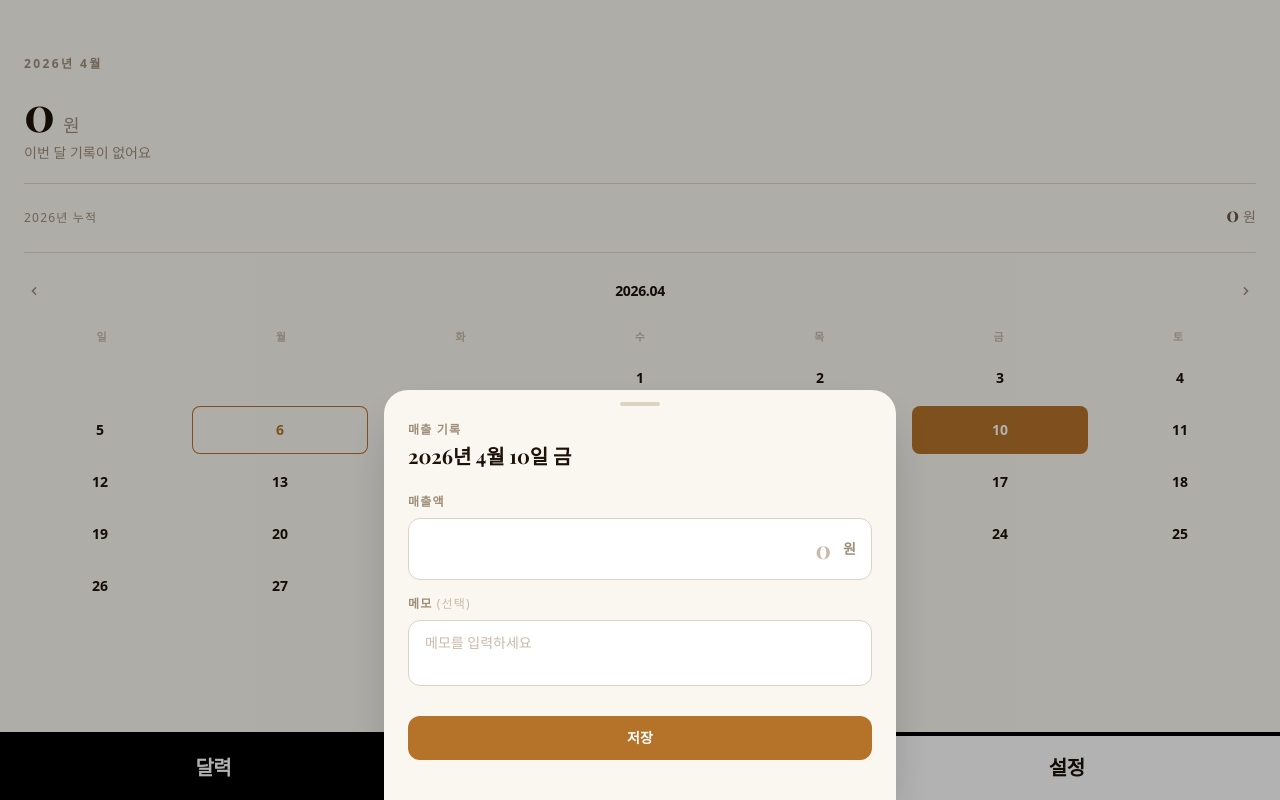
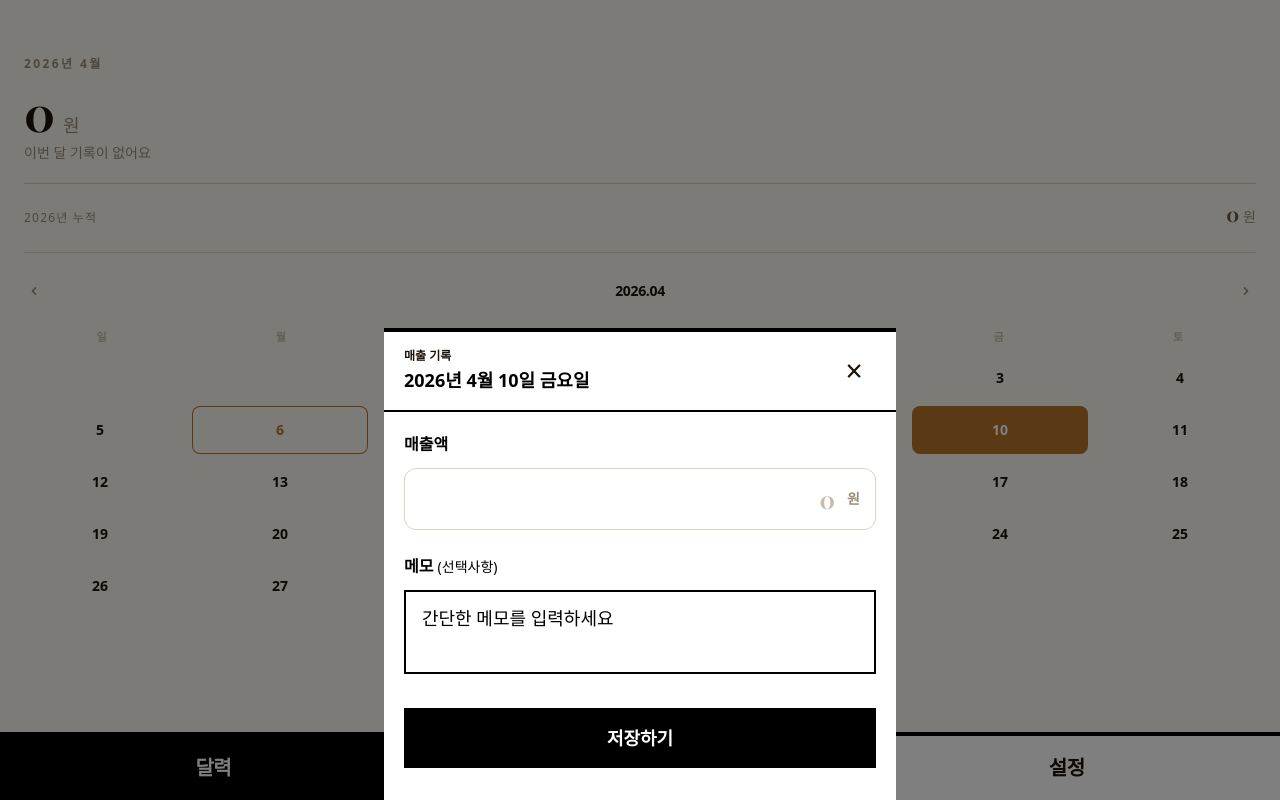
Before and after one commit to sangukO/daily-sales, a Next.js app: page /dashboard in a window 1280 px wide. Both pictures are taken after a click on the button "10". Built offline with nearby package versions, Linux system fonts and the light colour scheme; no server answers; the database is empty.

Commit message:
fix: SalesDayDialog body.overflow 원래 값 복원

```diff
--- a/src/components/calendar/SalesDayDialog.tsx
+++ b/src/components/calendar/SalesDayDialog.tsx
@@ -32,23 +32,19 @@ export default function SalesDayDialog({
   }, []);
 
   useEffect(() => {
+    const orig = document.body.style.overflow;
     document.body.style.overflow = "hidden";
-    return () => { document.body.style.overflow = ""; };
+    return () => { document.body.style.overflow = orig; };
   }, []);
 
   function handleClose() {
     onCloseStart();
     setVisible(false);
-    setTimeout(onClose, 300);
+    setTimeout(onClose, 280);
   }
 
-  const dateStr = date.toLocaleDateString("sv-SE");
-  const displayDate = date.toLocaleDateString("ko-KR", {
-    year: "numeric",
-    month: "long",
-    day: "numeric",
-    weekday: "short",
-  });
+  const DAY_NAMES = ["일요일","월요일","화요일","수요일","목요일","금요일","토요일"];
+  const displayDate = `${date.getFullYear()}년 ${date.getMonth() + 1}월 ${date.getDate()}일 ${DAY_NAMES[date.getDay()]}`;
 
   async function handleSave() {
     if (amount <= 0) { setError("금액을 입력해주세요."); return; }
@@ -57,7 +53,7 @@ export default function SalesDayDialog({
     try {
       await upsertSale({
         ...(existingSale?.id ? { id: existingSale.id } : {}),
-        date: dateStr,
+        date: date.toLocaleDateString("sv-SE"),
         amount,
         memo: memo.trim() || null,
       });
@@ -87,67 +83,65 @@ export default function SalesDayDialog({
 
   return (
     <div
-      className={`fixed inset-0 z-60 flex items-end justify-center bg-black/30 transition-opacity duration-300 ${
-        visible ? "opacity-100" : "opacity-0"
-      }`}
+      className={`fixed inset-0 z-60 flex items-end justify-center transition-opacity duration-280 ${visible ? "opacity-100" : "opacity-0"}`}
+      style={{ backgroundColor: "rgba(0,0,0,0.5)" }}
       onClick={handleClose}
     >
       <div
-        className={`w-full max-w-lg bg-[#FAF7F0] rounded-t-3xl shadow-2xl transition-transform duration-300 ease-out ${
-          visible ? "translate-y-0" : "translate-y-full"
-        }`}
+        className={`w-full max-w-lg bg-white border-t-4 border-black transition-transform duration-280 ease-out ${visible ? "translate-y-0" : "translate-y-full"}`}
         onClick={(e) => e.stopPropagation()}
       >
-        {/* 핸들 바 */}
-        <div className="flex justify-center pt-3 pb-1">
-          <div className="h-1 w-10 rounded-full bg-[#DDD3C2]" />
+        {/* 헤더 */}
+        <div className="flex items-center justify-between px-5 py-4 border-b-2 border-black">
+          <div>
+            <p className="text-xs text-(--gray-3) font-semibold mb-0.5">매출 기록</p>
+            <p className="text-lg font-black text-black">{displayDate}</p>
+          </div>
+          <button
+            onClick={handleClose}
+            className="w-11 h-11 flex items-center justify-center text-3xl font-light text-(--gray-3) active:bg-(--gray-5) rounded"
+          >
+            ×
+          </button>
         </div>
 
-        <div className="px-6 pb-10 pt-3">
-          {/* 날짜 */}
-          <p className="mb-1 text-xs font-semibold tracking-widest text-[#9E8E7A] uppercase">
-            매출 기록
-          </p>
-          <p className="mb-6 font-(family-name:--font-playfair) text-xl font-semibold text-[#1C1208]">
-            {displayDate}
-          </p>
-
+        <div className="px-5 pb-8 pt-5 space-y-6">
           {/* 금액 입력 */}
-          <div className="mb-4">
-            <label className="mb-2 block text-xs font-semibold tracking-widest text-[#9E8E7A] uppercase">
+          <div>
+            <label className="block text-base font-black text-black mb-3">
               매출액
             </label>
             <CurrencyInput value={amount} onChange={setAmount} placeholder="0" />
           </div>
 
-          {/* 메모 입력 */}
-          <div className="mb-6">
-            <label className="mb-2 block text-xs font-semibold tracking-widest text-[#9E8E7A] uppercase">
-              메모 <span className="normal-case font-normal text-[#C8BAA8]">(선택)</span>
+          {/* 메모 */}
+          <div>
+            <label className="block text-base font-black text-black mb-3">
+              메모 <span className="text-sm font-normal text-(--gray-3)">(선택사항)</span>
             </label>
             <textarea
               value={memo}
               onChange={(e) => setMemo(e.target.value)}
-              placeholder="메모를 입력하세요"
+              placeholder="간단한 메모를 입력하세요"
               rows={2}
-              className="w-full resize-none rounded-xl border border-[#DDD3C2] bg-white px-4 py-3 text-sm text-[#1C1208] placeholder-[#C8BAA8] focus:border-[#B5732A] focus:outline-none transition-colors"
+              className="w-full resize-none border-2 border-(--gray-4) rounded-none bg-white px-4 py-3 text-lg text-black placeholder-(--gray-4) focus:outline-none focus:border-black transition-colors"
             />
           </div>
 
-          {/* 에러 */}
+          {/* 오류 */}
           {error && (
-            <p className="mb-4 rounded-xl bg-[#FBEAEA] px-4 py-2 text-sm text-[#8B3030]">
+            <p className="text-base font-bold text-(--cal-sun) border-l-4 border-(--cal-sun) pl-4">
               {error}
             </p>
           )}
 
           {/* 버튼 */}
-          <div className="flex gap-2">
+          <div className="flex gap-3 pt-1">
             {existingSale && (
               <button
                 onClick={handleDelete}
                 disabled={loading}
-                className="rounded-xl border border-[#DDD3C2] px-4 py-3 text-sm font-semibold text-[#8B3030] hover:bg-[#FBEAEA] disabled:opacity-50 transition-colors"
+                className="border-2 border-black px-5 py-4 text-base font-black text-black active:bg-(--gray-5) disabled:opacity-40 transition-colors"
               >
                 삭제
               </button>
@@ -155,9 +149,9 @@ export default function SalesDayDialog({
             <button
               onClick={handleSave}
               disabled={loading}
-              className="flex-1 rounded-xl bg-[#B5732A] py-3 text-sm font-bold text-white hover:bg-[#9A6023] disabled:opacity-50 transition-colors active:scale-95"
+              className="flex-1 bg-black py-4 text-lg font-black text-white active:opacity-70 disabled:opacity-40 transition-opacity"
             >
-              {loading ? "저장 중..." : "저장"}
+              {loading ? "저장 중..." : "저장하기"}
             </button>
           </div>
         </div>
```
